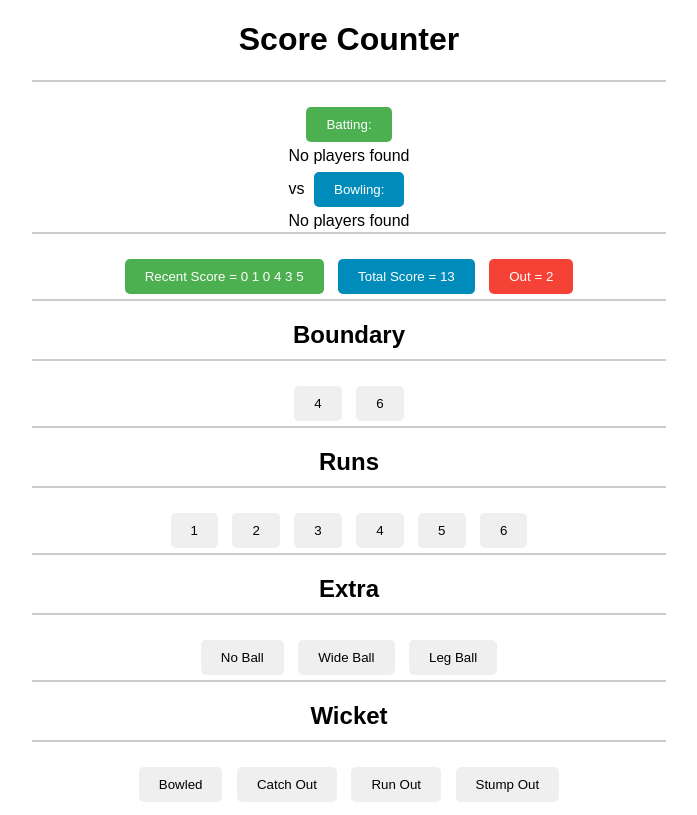
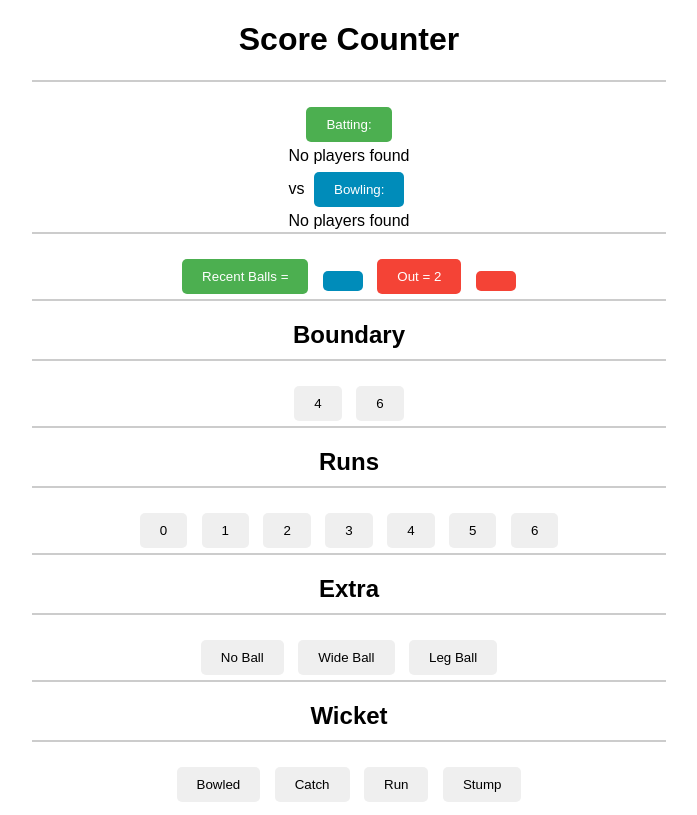
Before and after one commit to Muhammad-Shakeel-25/CricketScoreKeeper24, a PHP site: page /Counter.php?match=1 in a window 1280 px wide. Shown: the whole page, without its empty margins (291-988 px from the left). Run offline with PHP 8.4, Linux system fonts and the light colour scheme; tables that the repository leaves empty or names only in its code hold one stand-in row (values such as "Sample post").

Commit message:
Counter updated one step away
just one step oway

```diff
--- a/Counter.php
+++ b/Counter.php
@@ -131,7 +131,52 @@
         margin-bottom: 20px;
         border: 1px solid #ccc;
     }
+
+
+
+
 </style>
+
+<style>
+    .toast {
+        visibility: hidden;
+        min-width: 250px;
+        margin: auto;
+        background-color: #6fc0a6;
+        color: #fff;
+        text-align: center;
+        border-radius: 5px;
+        padding: 16px;
+        position: fixed;
+        z-index: 1;
+        left: 50%;
+        bottom: 30px;
+        transform: translateX(-50%);
+    }
+    .show {
+        visibility: visible;
+        -webkit-animation: fadeIn 0.5s, fadeOut 0.5s 2.5s;
+        animation: fadeIn 0.5s, fadeOut 0.5s 2.5s;
+    }
+    @-webkit-keyframes fadeIn {
+        from {opacity: 0;}
+        to {opacity: 1;}
+    }
+    @keyframes fadeIn {
+        from {opacity: 0;}
+        to {opacity: 1;}
+    }
+    @-webkit-keyframes fadeOut {
+        from {opacity: 1;}
+        to {opacity: 0;}
+    }
+    @keyframes fadeOut {
+        from {opacity: 1;}
+        to {opacity: 0;}
+    }
+</style>
+
+
 </head>
 <body>
 <h1>Score Counter</h1>
@@ -140,35 +185,138 @@
  vs
 <button class="button blue">Bowling: <?php echo currentBattingOrBowlingTeam("current_bowling_team");?></button><?php listAllTeamPlayersName(currentBattingOrBowlingTeam("current_bowling_team"));?>
 <hr>
-<button class="button green">Recent Score = 0 1 0 4 3 5</button>
-<button class="button blue">Total Score = 13</button>
+<button class="button green">Recent Balls = <div id="recent_balls"></div></button>
+<button id="total_runs" class="button blue"></button>
 <button class="button red">Out = 2</button>
+<button id="total_balls" class="button red"></button>
 <hr>
 <h2 class="h2">Boundary</h2>
 <hr>
-<button class="button">4</button>
-<button class="button">6</button>
+<button onclick="addRun(this.innerText,'Boundary')" class="button">4</button>
+<button onclick="addRun(this.innerText,'Boundary')" class="button">6</button>
 <hr>
 <h2 class="h2">Runs</h2>
 <hr>
-<button class="button">1</button>
-<button class="button">2</button>
-<button class="button">3</button>
-<button class="button">4</button>
-<button class="button">5</button>
-<button class="button">6</button>
+<button onclick="addRun(this.innerText,'Run')" class="button">0</button>
+<button onclick="addRun(this.innerText,'Run')" class="button">1</button>
+<button onclick="addRun(this.innerText,'Run')" class="button">2</button>
+<button onclick="addRun(this.innerText,'Run')" class="button">3</button>
+<button onclick="addRun(this.innerText,'Run')" class="button">4</button>
+<button onclick="addRun(this.innerText,'Run')" class="button">5</button>
+<button onclick="addRun(this.innerText,'Run')" class="button">6</button>
 <hr>
 <h2 class="h2">Extra</h2>
 <hr>
-<button class="button">No Ball</button>
-<button class="button">Wide Ball</button>
-<button class="button">Leg Ball</button>
+<button onclick="addRun(this.innerText,'Extra')" class="button">No Ball</button>
+<button onclick="addRun(this.innerText,'Extra')" class="button">Wide Ball</button>
+<button onclick="addRun(this.innerText,'Run')" class="button">Leg Ball</button>
 <hr>
 <h2 class="h2">Wicket</h2>
 <hr>
-<button class="button">Bowled</button>
-<button class="button">Catch Out</button>
-<button class="button">Run Out</button>
-<button class="button">Stump Out</button>
+<button onclick="addRun(this.innerText,'Out')" class="button">Bowled</button>
+<button onclick="addRun(this.innerText,'Out')" class="button">Catch</button>
+<button onclick="addRun(this.innerText,'Out')" class="button">Run</button>
+<button onclick="addRun(this.innerText,'Out')" class="button">Stump</button>
+
+
+
+
+<div id="toast" class="toast"></div>
+
+
+<script>
+var total_balls=<?php   include_once  'Counter db.php';echo getCurrentBallNo($_GET['match']);?>;
+document.getElementById("total_balls").innerHTML="Total Balls = "+total_balls;
+var total_runs=<?php   include_once  'Counter db.php';echo getSumOfRuns($_GET['match']);?>;
+document.getElementById("total_runs").innerHTML="Total Runs = "+total_runs;
+var recent_balls="<?php   include_once  'Counter db.php';echo getLastSixRuns($_GET['match']);?>";
+document.getElementById("recent_balls").innerHTML=recent_balls;
+
+
+
+function updatetotalBalls(total_balls)
+{
+
+    document.getElementById("total_balls").innerHTML="Total Balls = "+total_balls;
+
+}
+
+
+
+
+
+
+    function showToast(message) {
+        var toast = document.getElementById("toast");
+        toast.innerHTML = message;
+        toast.classList.add("show");
+        setTimeout(function(){
+            toast.classList.remove("show");
+        }, 3000);
+    }
+
+    function addRun(run,type)
+    {
+
+        var elements = document.querySelectorAll("#player");
+
+// Access the second element (index 1) in the NodeList
+var batsman = elements[0].value;
+var bowler = elements[1].value;
+
+// Now you can work with the elements
+
+
+if(type=="Run")
+{
+console.log(batsman+" Hit "+run+" "+type+" to "+bowler);
+showToast(batsman+" Hit "+run+" "+type+" to "+bowler);
+total_balls++;
+updatetotalBalls(total_balls);
+}
+else if(type=="Boundary")
+{
+console.log(batsman+" Hit "+run+" "+type+" to "+bowler);
+showToast(batsman+" Hit "+run+" "+type+" to "+bowler);
+total_balls++;
+updatetotalBalls(total_balls);
+}
+else if(type=="Out")
+{
+console.log(batsman+" "+run+" "+type+" by "+bowler);
+showToast(batsman+" "+run+" "+type+" by "+bowler);
+total_balls++;
+updatetotalBalls(total_balls);
+}
+else if(type=="Extra")
+{
+console.log(type+" "+run+" by "+bowler);
+showToast(type+" "+run+" by "+bowler);
+}
+
+
+
+    }
+
+
+
+
+
+    function saveRunToDB(run,type)
+    {
+
+
+
+     url="Counter db.php?match_id=&ball_no=&run=&type=&bowler=&batsman=";
+     console.log();
+
+    }
+
+
+
+
+
+</script>
+
 </body>
 </html>
```
Also changed, not shown: Counter db.php (added, +267 -0 lines), create table.php (+15 -1 lines).
